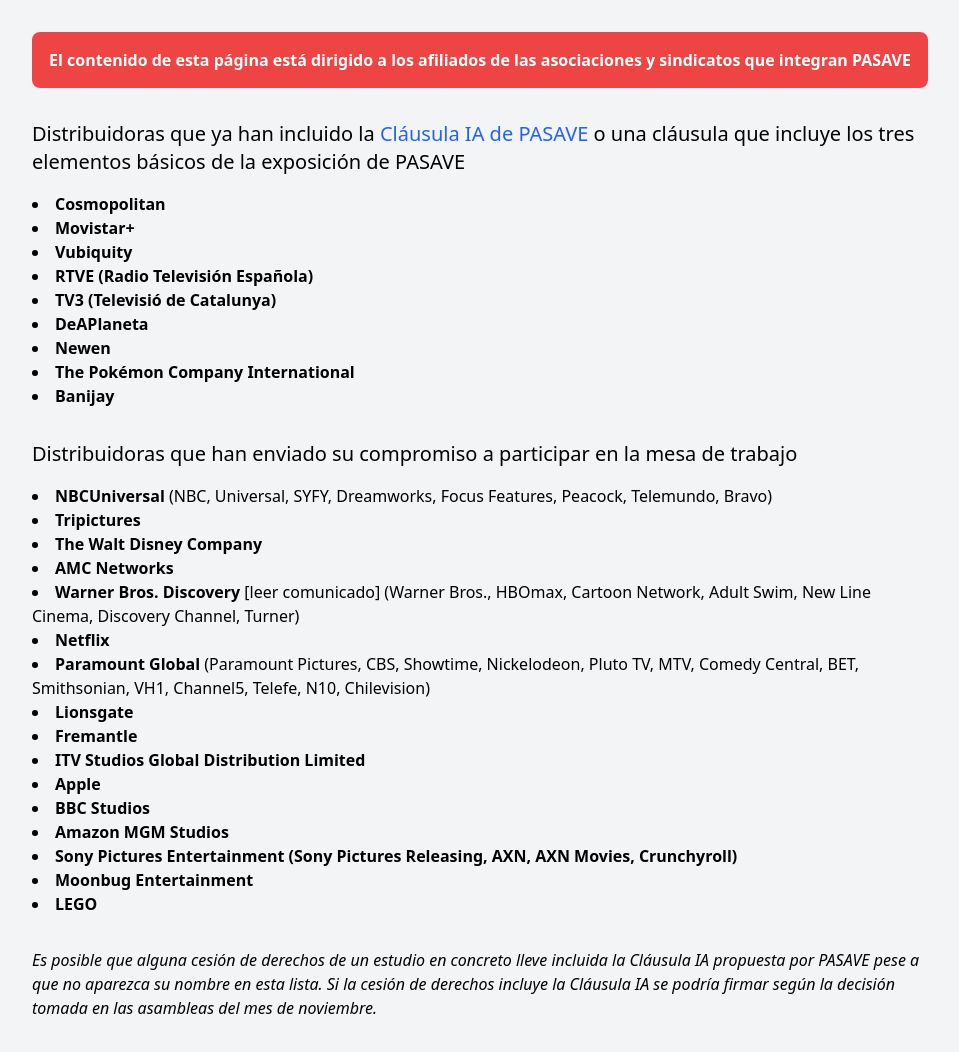
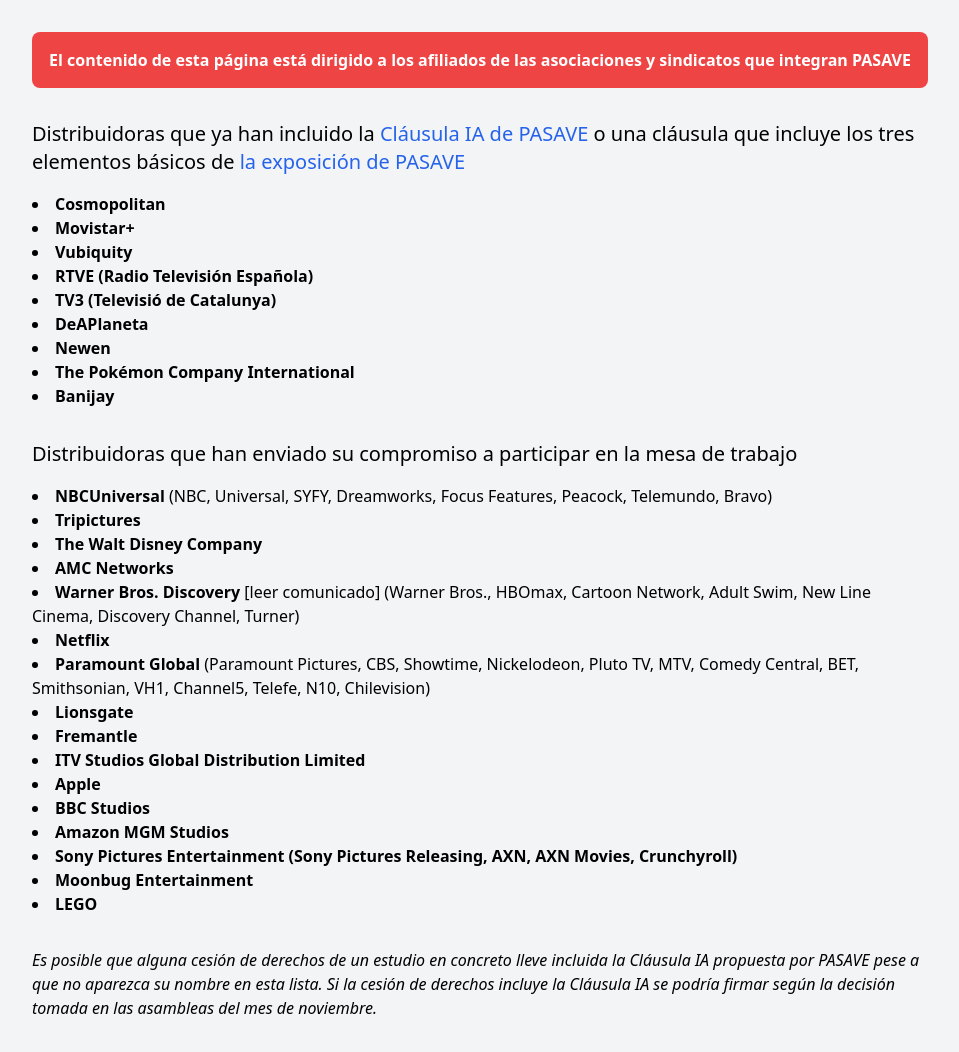
Before and after one commit to mutsuda/pasave.github.io, a Jekyll site: the page built from oklist.md, in a window 1280 px wide. Shown: the whole page, without its empty margins (160-1119 px from the left). Built offline with Jekyll 4.4.1, drawn with Linux system fonts in a browser that asks for light colours.

Commit message:
changed style

```diff
--- a/oklist.md
+++ b/oklist.md
@@ -6,7 +6,7 @@
 
 <div class="bg-red-500 px-4 py-4 mb-8 text-white text-center font-bold rounded-lg">El contenido de esta página está dirigido a los afiliados de las asociaciones y sindicatos que integran PASAVE</div>
 
-<div class="text-xl pb-4">Distribuidoras que ya han incluido la <a href="/clausula" class="font-medium text-blue-600 dark:text-blue-500 hover:underline">Cláusula IA de PASAVE</a> o una cláusula que incluye los tres elementos básicos de <a href="https://pasave.org/assets/files/exp_es.pdf">la exposición de PASAVE</a></div>
+<div class="text-xl pb-4">Distribuidoras que ya han incluido la <a href="/clausula" class="font-medium text-blue-600 dark:text-blue-500 hover:underline">Cláusula IA de PASAVE</a> o una cláusula que incluye los tres elementos básicos de <a href="https://pasave.org/assets/files/exp_es.pdf" class="font-medium text-blue-600 dark:text-blue-500 hover:underline">la exposición de PASAVE</a></div>
 <ul class="list-disc list-inside">
 	<li class="font-bold">Cosmopolitan</li>
 	<li class="font-bold">Movistar+</li>
```
